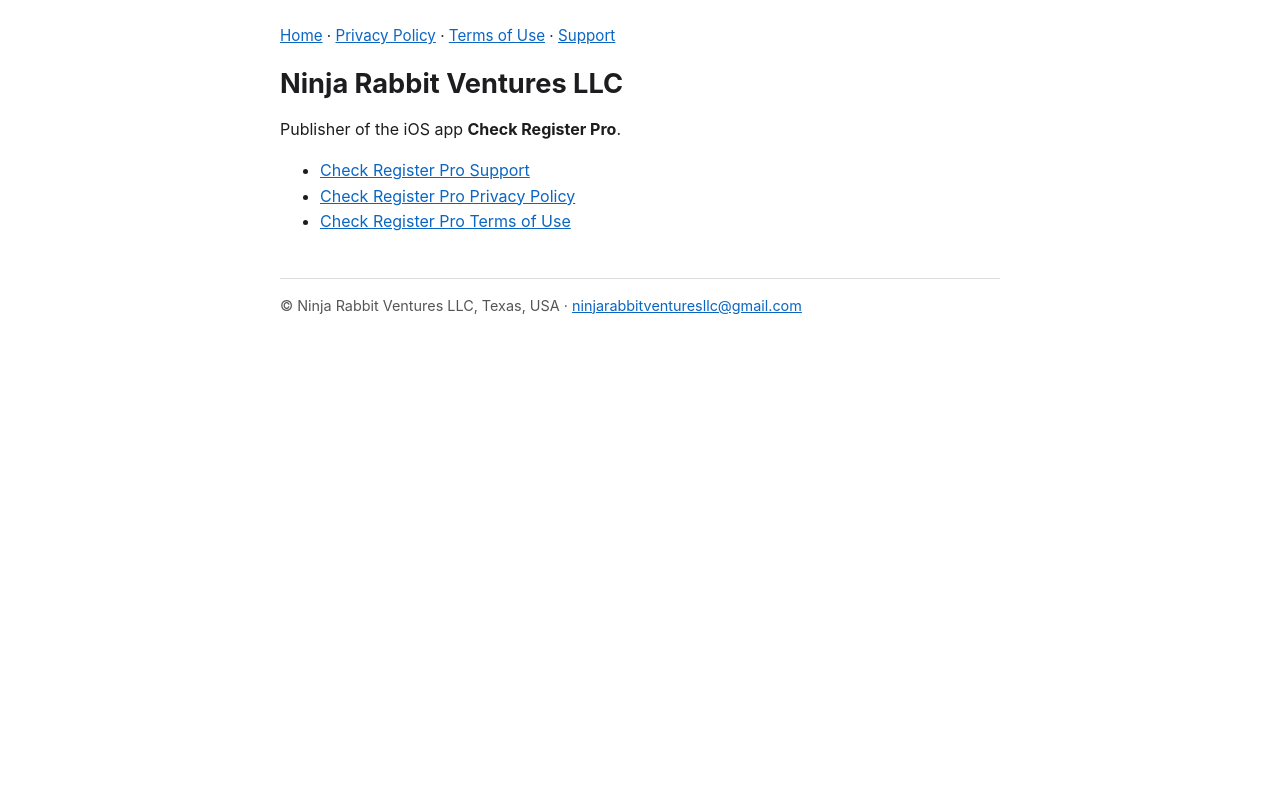
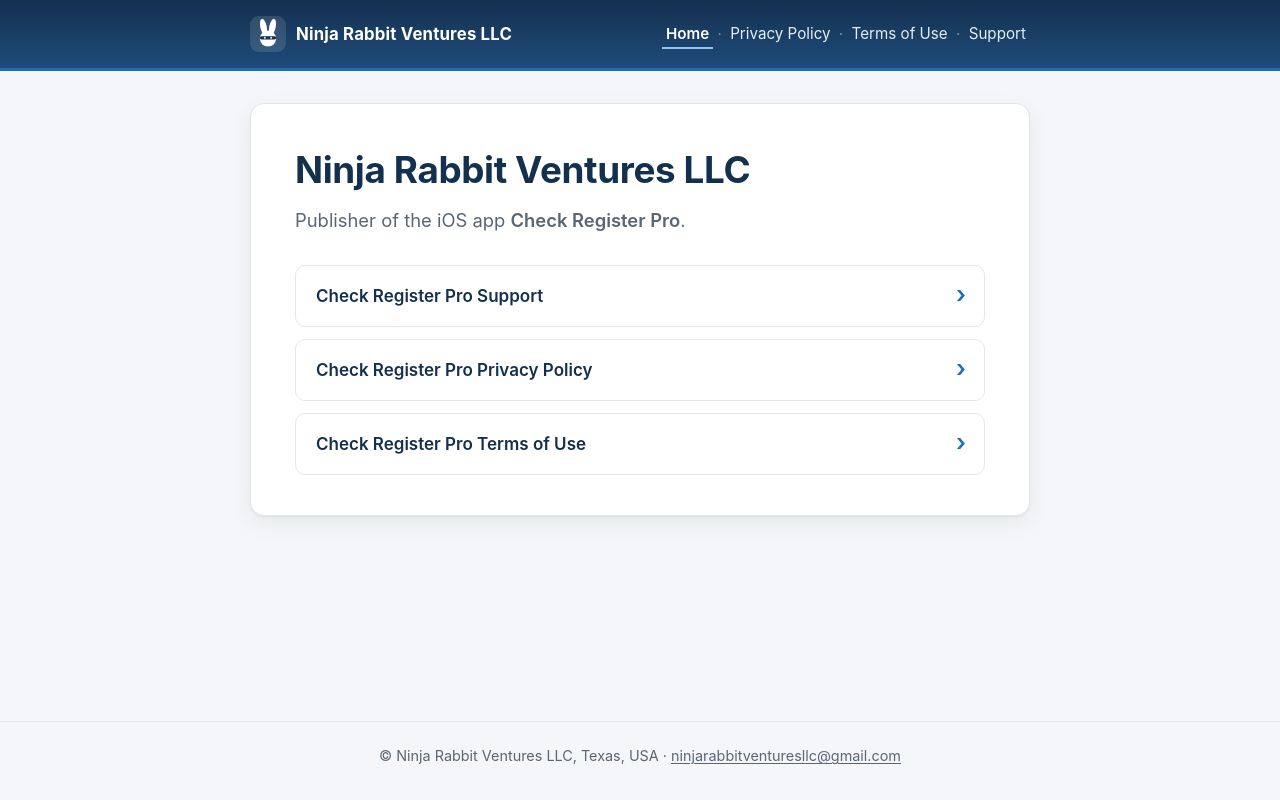
Before and after one commit to NINJARABBITVENTURESLLC/ninjarabbitventuresllc.github.io, a plain HTML site: page index.html in a window 1280 px wide. Drawn offline with Linux system fonts and the light colour scheme.

Commit message:
Visual redesign (shared styles.css); match Terms footer

```diff
--- a/index.html
+++ b/index.html
@@ -5,29 +5,19 @@
 <meta name="viewport" content="width=device-width, initial-scale=1">
 <meta name="referrer" content="no-referrer">
 <title>Ninja Rabbit Ventures LLC</title>
-<style>
-:root{color-scheme:light dark}
-body{font-family:-apple-system,BlinkMacSystemFont,"Segoe UI",Roboto,Helvetica,Arial,sans-serif;line-height:1.6;max-width:720px;margin:0 auto;padding:24px 18px 48px;color:#1d1d1f;background:#fff}
-h1{font-size:1.7em;line-height:1.25;margin:.2em 0}
-h2{font-size:1.2em;margin-top:1.8em}
-a{color:#0a66c2}
-.meta{color:#555}
-nav{margin-bottom:1.2em;font-size:.95em}
-footer{margin-top:3em;border-top:1px solid #ddd;padding-top:1em;font-size:.9em;color:#555}
-@media (prefers-color-scheme:dark){body{background:#111;color:#eee}a{color:#6cb6ff}.meta,footer{color:#aaa}footer{border-color:#333}}
-</style>
+<link rel="stylesheet" href="styles.css">
 </head>
-<body>
-<nav><a href="index.html">Home</a> · <a href="privacy.html">Privacy Policy</a> · <a href="terms.html">Terms of Use</a> · <a href="support.html">Support</a></nav>
+<body class="home">
+<header class="site-header"><div class="wrap header-inner"><a class="brand" href="index.html"><svg class="brand-mark" viewBox="0 0 40 40" aria-hidden="true" focusable="false"><rect width="40" height="40" rx="10" fill="#ffffff" fill-opacity=".12"/><ellipse cx="15" cy="12" rx="3.6" ry="9" fill="#ffffff" transform="rotate(-12 15 12)"/><ellipse cx="25" cy="12" rx="3.6" ry="9" fill="#ffffff" transform="rotate(12 25 12)"/><circle cx="20" cy="25" r="9" fill="#ffffff"/><rect x="11" y="22.5" width="18" height="3.6" rx="1.8" fill="#14304f"/><circle cx="16.5" cy="24.3" r="1.1" fill="#ffffff"/><circle cx="23.5" cy="24.3" r="1.1" fill="#ffffff"/></svg><span class="brand-name">Ninja Rabbit Ventures LLC</span></a><nav class="site-nav" aria-label="Site"><a href="index.html" aria-current="page">Home</a> · <a href="privacy.html">Privacy Policy</a> · <a href="terms.html">Terms of Use</a> · <a href="support.html">Support</a></nav></div></header>
 <main>
 <h1>Ninja Rabbit Ventures LLC</h1>
-<p>Publisher of the iOS app <strong>Check Register Pro</strong>.</p>
-<ul>
+<p class="lede">Publisher of the iOS app <strong>Check Register Pro</strong>.</p>
+<ul class="doc-links">
 <li><a href="support.html">Check Register Pro Support</a></li>
 <li><a href="privacy.html">Check Register Pro Privacy Policy</a></li>
 <li><a href="terms.html">Check Register Pro Terms of Use</a></li>
 </ul>
 </main>
-<footer>&copy; Ninja Rabbit Ventures LLC, Texas, USA · <a href="mailto:ninjarabbitventuresllc@gmail.com">ninjarabbitventuresllc@gmail.com</a></footer>
+<footer class="site-footer"><div class="wrap">&copy; Ninja Rabbit Ventures LLC, Texas, USA · <a href="mailto:ninjarabbitventuresllc@gmail.com">ninjarabbitventuresllc@gmail.com</a></div></footer>
 </body>
 </html>
--- /dev/null
+++ b/styles.css
@@ -0,0 +1,101 @@
+/* Ninja Rabbit Ventures LLC: shared site styles. System fonts only; no external resources. */
+:root{
+  color-scheme:light dark;
+  --ink:#1b2430;
+  --muted:#5b6675;
+  --bg:#f4f6f9;
+  --surface:#ffffff;
+  --line:#e2e7ee;
+  --brand:#14304f;
+  --brand-2:#1f4b7a;
+  --accent:#1a6fb5;
+  --accent-soft:#e8f1fa;
+  --radius:14px;
+  --shadow:0 1px 2px rgba(16,32,56,.06),0 8px 24px rgba(16,32,56,.06);
+  --font:-apple-system,BlinkMacSystemFont,"Segoe UI",Roboto,"Helvetica Neue",Helvetica,Arial,sans-serif;
+}
+*{box-sizing:border-box}
+html{-webkit-text-size-adjust:100%;text-size-adjust:100%}
+body{
+  margin:0;font-family:var(--font);font-size:17px;line-height:1.65;
+  color:var(--ink);background:var(--bg);
+  display:flex;flex-direction:column;min-height:100vh;
+}
+.wrap{width:100%;max-width:820px;margin:0 auto;padding:0 20px}
+
+/* Header */
+.site-header{background:linear-gradient(180deg,var(--brand),var(--brand-2));color:#fff;border-bottom:3px solid var(--accent)}
+.header-inner{display:flex;flex-wrap:wrap;align-items:center;justify-content:space-between;gap:10px 24px;padding-top:16px;padding-bottom:16px}
+.brand{display:inline-flex;align-items:center;gap:10px;color:#fff;text-decoration:none}
+.brand:hover .brand-name{opacity:.9}
+.brand-mark{width:36px;height:36px;flex:none;display:block}
+.brand-name{font-weight:700;font-size:1.05rem;letter-spacing:.01em;line-height:1.2}
+.site-nav{font-size:.95rem;color:rgba(255,255,255,.45)}
+.site-nav a{color:#e6eef7;text-decoration:none;padding:6px 4px;border-radius:6px;white-space:nowrap}
+.site-nav a:hover{color:#fff;text-decoration:underline;text-underline-offset:3px}
+.site-nav a[aria-current="page"]{color:#fff;font-weight:600;box-shadow:inset 0 -2px 0 #8cc4f2;border-radius:0}
+
+/* Main content card */
+main{
+  width:calc(100% - 40px);max-width:780px;margin:32px auto 0;
+  background:var(--surface);border:1px solid var(--line);border-radius:var(--radius);
+  box-shadow:var(--shadow);padding:36px 44px 40px;margin-bottom:40px;
+}
+h1{font-size:2rem;line-height:1.2;margin:0 0 .35em;color:var(--brand);letter-spacing:-.01em}
+h2{font-size:1.25rem;line-height:1.3;margin:2em 0 .5em;padding-top:1.1em;border-top:1px solid var(--line);color:var(--brand)}
+h3{font-size:1.05rem;line-height:1.35;margin:1.6em 0 .35em;color:var(--ink)}
+p,ul,ol{margin:0 0 1em}
+ul,ol{padding-left:1.3em}
+li{margin:.3em 0}
+strong{font-weight:600}
+a{color:var(--accent);text-underline-offset:2px;text-decoration-thickness:1px}
+a:hover{text-decoration-thickness:2px}
+a:focus-visible{outline:2px solid var(--accent);outline-offset:2px;border-radius:3px}
+.site-nav a:focus-visible,.brand:focus-visible{outline-color:#fff}
+.meta{display:inline-block;color:var(--muted);font-size:.92rem;background:var(--accent-soft);padding:3px 12px;border-radius:999px;margin-bottom:1.2em}
+main a{overflow-wrap:anywhere}
+
+/* Home page */
+.home main{padding-top:44px}
+.home h1{font-size:2.3rem}
+.home .lede{font-size:1.15rem;color:var(--muted);margin-bottom:1.6em}
+.doc-links{list-style:none;padding:0;margin:0;display:grid;gap:12px}
+.doc-links li{margin:0}
+.doc-links a{
+  display:block;padding:16px 20px;border:1px solid var(--line);border-radius:10px;
+  text-decoration:none;font-weight:600;color:var(--brand);background:var(--surface);
+  position:relative;padding-right:44px;transition:border-color .15s,background .15s;
+}
+.doc-links a::after{content:"\203A";position:absolute;right:18px;top:50%;transform:translateY(-52%);font-size:1.5rem;color:var(--accent)}
+.doc-links a:hover{border-color:var(--accent);background:var(--accent-soft)}
+
+/* Footer */
+.site-footer{margin-top:auto;padding:22px 0 32px;color:var(--muted);font-size:.9rem;border-top:1px solid var(--line)}
+.site-footer .wrap{text-align:center}
+.site-footer a{color:var(--muted)}
+.site-footer a:hover{color:var(--accent)}
+
+/* Mobile */
+@media (max-width:640px){
+  body{font-size:16px}
+  .header-inner{flex-direction:column;align-items:flex-start;padding-top:14px;padding-bottom:12px}
+  .site-nav{font-size:.92rem;line-height:2}
+  main{width:calc(100% - 24px);margin-top:16px;padding:24px 20px 28px;border-radius:12px}
+  h1,.home h1{font-size:1.6rem}
+  h2{font-size:1.15rem}
+}
+
+/* Dark mode */
+@media (prefers-color-scheme:dark){
+  :root{--ink:#e6eaf0;--muted:#a3adba;--bg:#0e1319;--surface:#161d26;--line:#263241;--brand:#cfe2f6;--brand-2:#1a3554;--accent:#6cb6ff;--accent-soft:#1b2a3b;--shadow:none}
+  .site-header{background:linear-gradient(180deg,#0f2238,#14304f)}
+  .doc-links a{color:var(--ink)}
+}
+
+/* Print */
+@media print{
+  body{background:#fff;color:#000}
+  .site-header{background:none;color:#000;border-bottom:1px solid #999}
+  .brand,.site-nav a{color:#000}
+  main{box-shadow:none;border:0;padding:0;margin:16px auto}
+}
```
Also changed, not shown: privacy.html (+4 -14 lines), support.html (+4 -14 lines), terms.html (+4 -14 lines).
